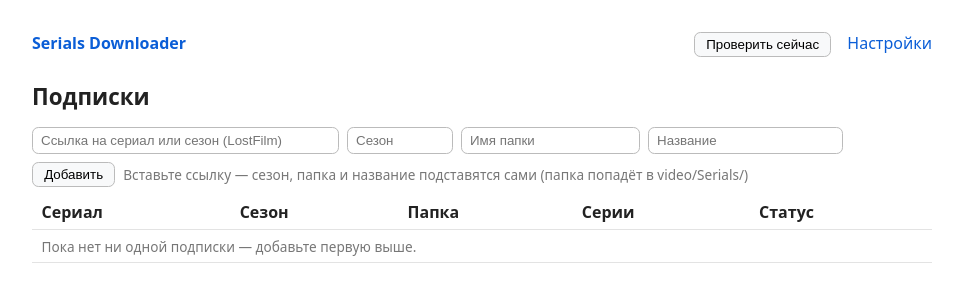
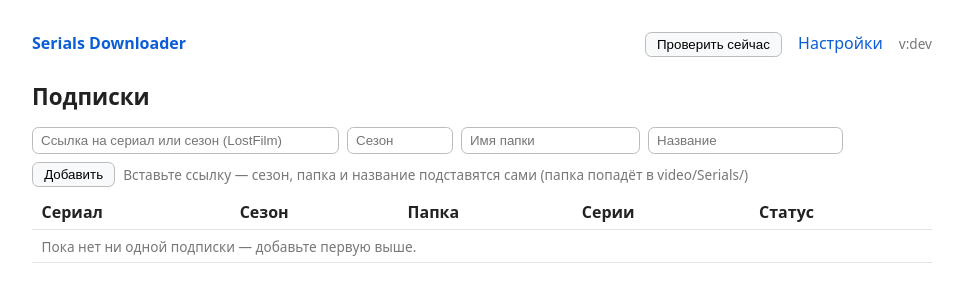
Before and after one commit to menkent/SynologySerialsDownloader, a FastAPI app: page / in a window 1280 px wide. Shown: the top 302 px of the page, without its empty margins (158-1121 px from the left). Run offline with FastAPI, Linux system fonts and the light colour scheme.

Commit message:
Show git SHA in UI nav to identify running build

```diff
--- a/app/web/routes.py
+++ b/app/web/routes.py
@@ -22,6 +22,9 @@ EP_STATUS_RU = {
     EpisodeStatus.error: "Ошибка",
 }
 templates.env.globals.update(sub_status_ru=SUB_STATUS_RU, ep_status_ru=EP_STATUS_RU)
+
+import os  # noqa: E402
+templates.env.globals["app_version"] = os.environ.get("APP_VERSION", "dev")[:7]
 
 
 def _ctx(request: Request) -> dict:
--- a/app/web/templates/base.html
+++ b/app/web/templates/base.html
@@ -33,6 +33,7 @@
   <span class="spacer"></span>
   <form class="inline" method="post" action="/check"><button>Проверить сейчас</button></form>
   <a href="/settings">Настройки</a>
+  <span class="muted">v:{{ app_version }}</span>
 </nav>
 {% block content %}{% endblock %}
 </body>
```
Also changed, not shown: .github/workflows/docker.yml, 1 other file.
